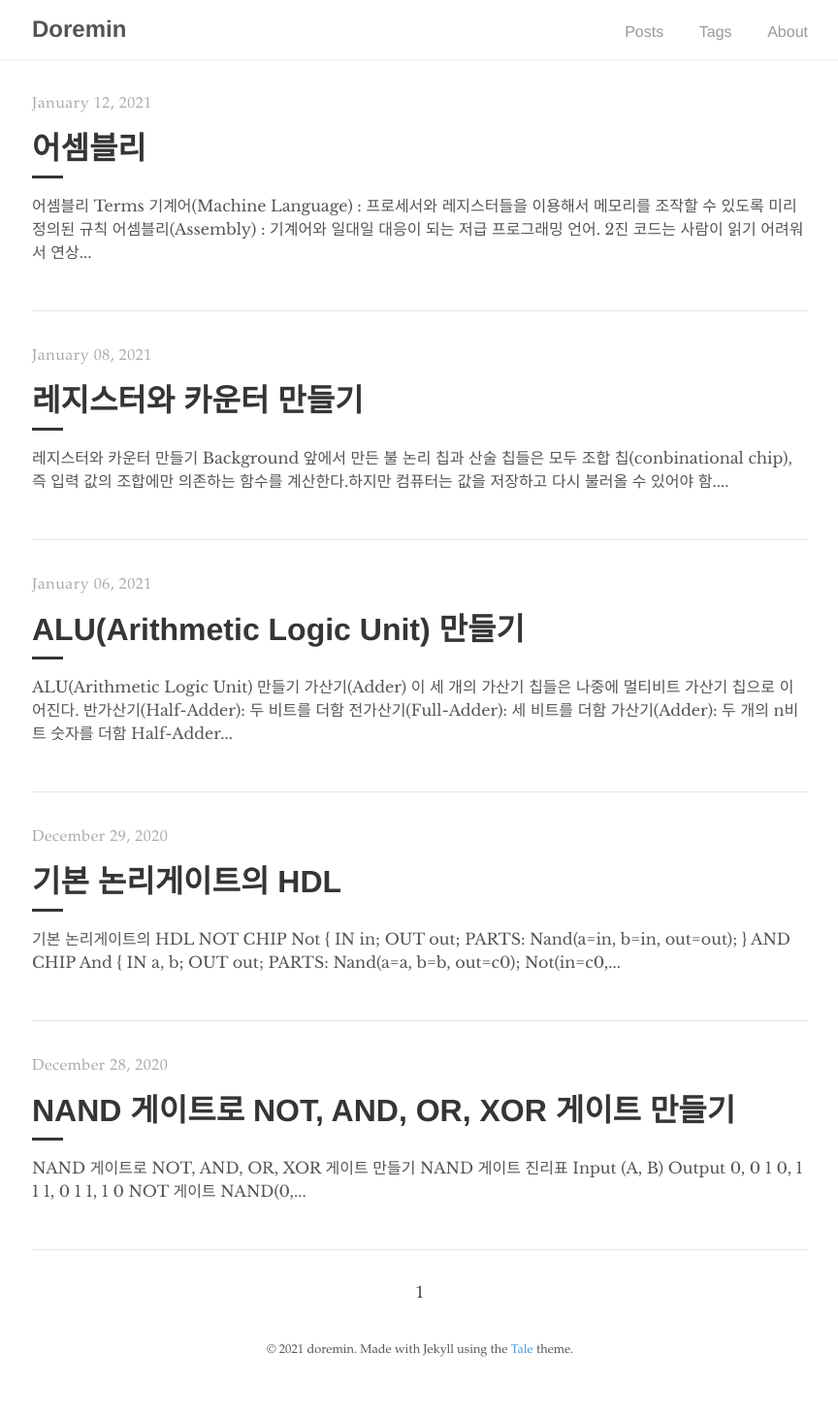
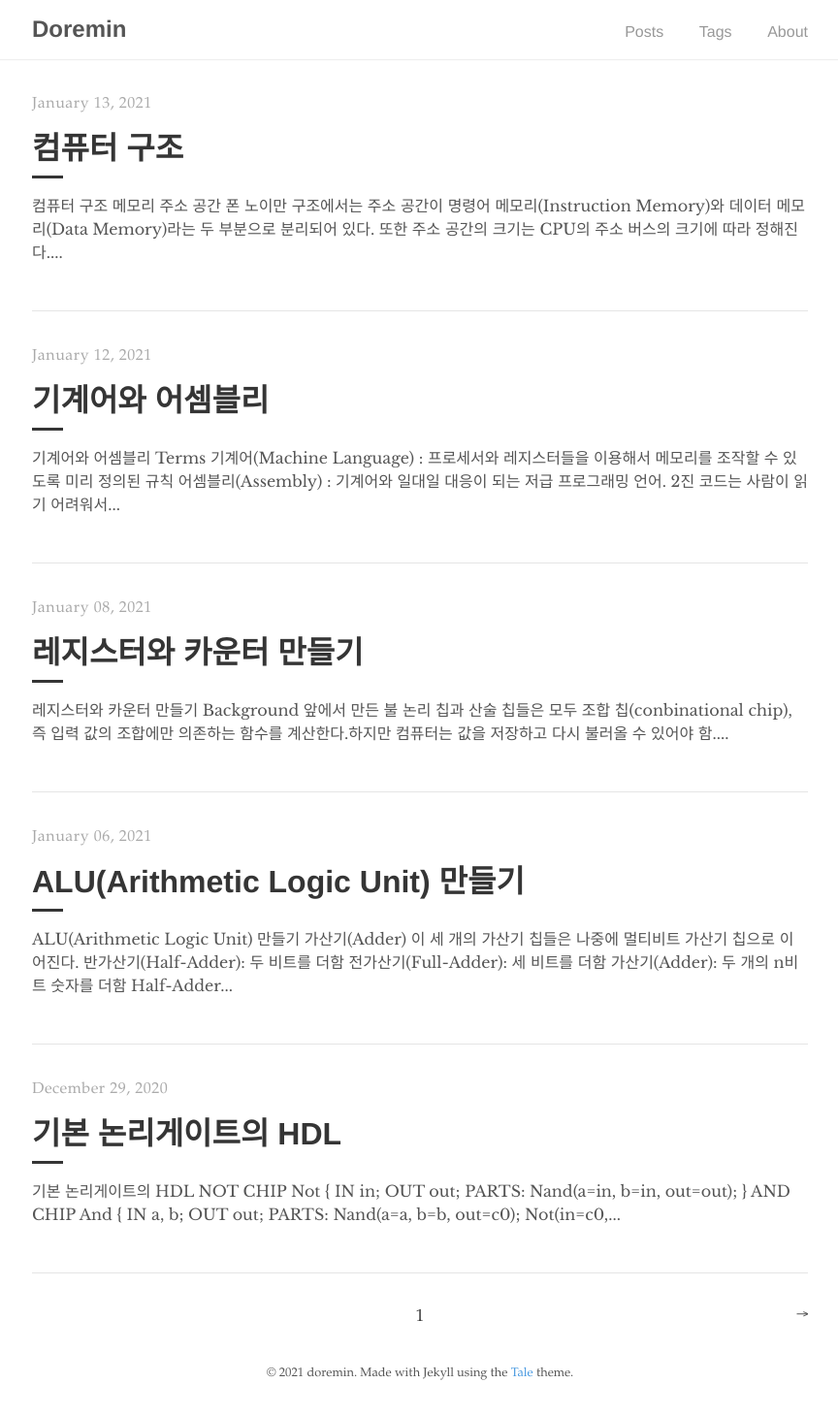
Before and after one commit to doremin/doremin.github.io, a Jekyll site: the page built from index.html, in a window 1280 px wide. Shown: the whole page at 97% size, without its empty margins (207-1071 px from the left). Built offline with Jekyll 4.4.1, drawn with Linux system fonts in a browser that asks for light colours; the list of posts is cut into pages by our own code; before the commit the page ends 1435 px from its top, so only the background shows below that; some of the changed lines change nothing that is shown.

Commit message:
add post

````diff
--- a/_posts/2021-01-12-20:20.md
+++ b/_posts/2021-01-12-20:20.md
@@ -1,11 +1,11 @@
 ---
 layout: post
-title:  "어셈블리"
+title:  "기계어와 어셈블리"
 author: "doremin"
 tags: [Elements Of Compting Systems]
 ---
 
-## 어셈블리
+## 기계어와 어셈블리
 
 ### Terms
 
--- /dev/null
+++ b/_posts/2021-01-13-19:13.md
@@ -0,0 +1,177 @@
+---
+layout: post
+title:  "컴퓨터 구조"
+author: "doremin"
+tags: [Elements Of Compting Systems]
+---
+
+## 컴퓨터 구조
+
+#### 메모리 주소 공간
+
+폰 노이만 구조에서는 주소 공간이 명령어 메모리(Instruction Memory)와 데이터 메모리(Data Memory)라는 두 부분으로 분리되어 있다. 또한 주소 공간의 크기는 CPU의 주소 버스의 크기에 따라 정해진다. 만약 주소 버스가 32비트인 시스템에서는 2^32개의 서로 다른 주소에 대한 식별자를 만들 수 있으므로 0부터 2^32-1까지의 주소범위를 제공할 수 있다. 일반적으로 운영 체제는 하나의 프로세스에 대하여 하나의 주소공간을 제공하며, 프로세스 내의 사용자 스레드들은 주소공간을 공유한다. 앞으로 만들 시스템에서는 폭이 16비트이고 주소 공간은 15비트, 최대 32K(2^15)개의 16비트 단어들에 주소를 할당할 수 있다.
+
+#### 레지스터
+
+프로세서에서 가장 빠르게 접근할 수 있는 메모리이다. 일반적으로 현재 계산을 수행중인 값을 저장하는데 쓰인다.
+
+데이터 레지스터
+    : 정수 값을 저장할 수 있는 레지스터
+
+주소 레지스터
+    : 메모리 주소를 저장하여 메모리 접근에 사용되는 레지스터
+
+범용 레지스터
+    : 데이터와 주소를 모두 저장할 수 있는 레지스터
+
+부동소수점 레지스터
+    : 많은 시스템에서 부동소수점 값을 저장하기 위해 사용된다.
+
+상수 레지스터 : 0이나 1 등 고정된 값으 저장하고 있는 레지스터
+
+특수 레지스터
+    : 프로그램의 상태를 저장한다. 프로그램 카운터, 스택 포인터, 상태 레지스터 등이 있다.
+
+앞으로 만들 시스템에서 사용할 레지스터이다.
+
+A 레지스터
+    : 데이터와 주소를 저장하는 레지스터
+
+D 레지스터
+    : 데이터를 저장하는 레지스터
+
+A레지스터는 메모리에 직접 접근을 용이하게 하는 용도로 쓰인다. 그런데 앞으로 만들 시스템에서 명령어는 폭이 16비트이고, 주소는 15비트이므로 연산 코드와 주소를 한 명령어 형식에 다 집어넣기는 불가능하다. 따라서 주소를 명시하는 대신. M 이라는 이름의 주소로만 메모리 접근이 가능하도록 강제한다. M은 항상 A레지스터의 현재 값을 주소로 하는 메모리 내 단어를 참조한다.
+
+
+#### 명령어
+
+CPU는 메모리에서 PC(Program Counter)가 가리키는 주소의 워드를 읽어와서 디코딩하고 op 코드를 확인하여 명령어를 실행한다.
+
+그리고 앞으로 만들 시스템에서 사용 할 명령어의 구조는 다음과 같다.
+
+###### A-명령어
+
+A레지스터에 15비트 값을 설정하는 데 쓰인다.
+
+예를들면 @5 명령은 0000000000000101와 동일하다.
+
+A-명령어 : @value   // value는 음수가 아닌 10진수
+![A-CCOMMAND](/assets/images/2021-01-13/2021-01-13-1.png)
+
+###### C-명령어
+
+A-명령어와 함께 쓰이며, 만들 컴퓨터에서 가능한 모든 연산을 수행한다.
+
+C-명령어 : dest=comp;jump   // dest나 jump 필드는 공란일 수 있다.
+![C-CCOMMAND](/assets/images/2021-01-13/2021-01-13-2.png)
+
+맨 왼쪽 비트 값 1은 이 명령어가 C-명령어 임을 나타내는 코드이다. 그 다음 두 비트는 사용되지 않고, dest=comp;jump의 의미는 다음과 같다. comp 필드는 ALU가 할 연산이 무언인지를 뜻한다. dest 필드는 계산된 값을 어디에 저장할지 가리킨다. jump 필드는 점프 조건으로, 다음에 불러와서 실행할 명령어가 무엇인지를 의미한다.
+
+계산 필드(Computation Field)
+    : D와 A 및 M 레지스터 상에서 미리 정해진 함수들을 계산한다. 계산할 함수는 명령어의 comp 필드에서 정의되는데, 1개의 a-비트 및 6개의 c-비트, 총 7비트로 표현된다. 예를들어 D|M 값을 계산하는 명령어는 111**1 0101 01**00 0000이다.
+
+![COMP-FIELD](/assets/images/2021-01-13/2021-01-13-3.png)
+
+목적지 필드(Destination Field)
+    : comp 부분에서 계산된 값은, 3비트 dest 부분이 가리키는 몇 가지 목적지에 저장된다. 첫 번째와 두 번째 d-비트는 계산돤 값을 각각 A레지스터와 D레지스터에 자장할지를 결정하는 코드다. 세 번째 d-비트는 계산된 값을 M에 저장할지를 결정하는 코드다. 이 비트는 하나 이상이 1이거나, 또는 모두 0일 수도 있다.
+
+점프 필드(Jump Field)
+    : 컴퓨터가 다음에 수행할 일을 지시한다. 컴퓨터가 하게 될 일은 두 가지 중 하나다. 하나는 프로그램에서 다음번 명령을 불러와서 실행하는 것(기본 설정)이고, 또 하나는 프로그램 내 다른 곳에 위치한 명령을 불러와서 실행하는 일이다. 후자의 경우에 컴퓨터는 점프할 주소가 A레지스터에 이미 저장되었다고 가정한다.
+
+![JUMP-FIELD](/assets/images/2021-01-13/2021-01-13-4.png)
+
+##### A레지스터를 사용할 때 충돌
+
+A레지스터를 M과 연계하여 다음번 C-명령어의 데이터 메모리 위치를 선택하는 데에도, 점프 주소와 연계하여 다음번 C-명령어의 명령어 메모리 위치를 선택하는 데도 활용할 수 있다. 그러므로 두 경우가 충돌하는 현상을 막으려면 점프가 포함된 C-명령어가 M을 참조하지 않도록 주의 깊게 프로그램을 작성해야 한다.
+
+### 입/출력 조작
+
+##### 스크린
+
+스크린은 512개 열 X 256개 행의 흑백 픽셀로 구성된다고 하자. 또한 스크린에 표시되는 픽셀은 RAM 주소 16384(0x4000)부터 시작하는 8K짜리 메모리 맵에 대응한다. RAM내에서 32개의 연속된 16비트 단어(word)로 표현된다. 그로므로 위에서 r번째 행, 왼쪽에서 c번째 열의 픽셀은, RAM[16384+r*32+c/16]애 위치한 단어의 c%16번째 비트로 매핑된다.
+
+예:
+```
+// 스크린의 가장 왼쪽 위에 16 픽셀 길이의 선을 까맣게 칠한다.
+@SCREEN // 레지스터 A가 스크린 맨 윗 행에서 가장 왼쪽 16개 픽셀에 매핑되는 단어를 가리키도록 설정
+M=-1    // -1은 2진수로 1111111111111111이다.
+```
+
+##### 키보드
+
+RAM 주소 24576(0x6000)에 위치한 1단어 메모리 맵을 통해 물리적 키보드 장치와 통신한다. 실제 키보드에서 키가 눌릴 때마다, 눌린 키의 16비트 ASCII 코드가 RAM[24576]에 기록되는 식이다.
+
+### 곱셈 프로그램
+
+R0와 R1이 입력으로 주어지고 R0 * R1을 R2에 저장하는 프로그램이다. R0, R1>=0, R0 * R1 < 32768이라 가정한다.
+
+```
+@R2
+M=0         // Initialize R2 = 0
+(LOOP)
+    @R1
+    D=M
+    @END
+    D;JLE   // if D <= 0 then Jump to @END
+    @R0
+    D=M     // D = R0
+    @R2
+    M=D+M   // R2 = R0 + R2
+    @R1
+    M=M-1   // R1 -= 1
+    @LOOP
+    0;JMP   // Jump to @LOOP
+(END)
+    @END
+    0;JMP   // Inifinite loop
+```
+
+### I/O 조작 프로그램
+
+키가 눌리면 스크린을 검게 만드는 프로그램이다.
+
+```
+(LOOP)
+    @R0
+    M=0     // Initialize R0 = 0
+    @KBD
+    D=M     // D = Memory[KBD]
+    @SETWHITE
+    D;JEQ   // if D == 0 then Jump to @SETWHITE
+    @SETBLACK
+    0;JMP   // else Jump to @SETBLACK
+
+(SETWHITE)
+    @8192
+    D=A
+    @R0
+    D=D-M   // D = 8192 - R0
+    @LOOP
+    D;JEQ   // if D == 0 then Jump to @LOOP
+    @R0
+    D=M     // D = R0
+    @SCREEN
+    A=D+A   A = R0 + @SCREEN
+    M=0     // SET Word to 0000000000000000
+    @R0
+    M=M+1   // R0 += 1
+    @SETWHITE
+    0;JMP   // Jump to @SETWHITE
+
+(SETBLACK)
+    @8192
+    D=A
+    @R0
+    D=D-M   // D = 8192 - R0
+    @LOOP
+    D;JEQ   // if D == 0 then Jump to @LOOP
+    @R0
+    D=M     // D = R0
+    @SCREEN
+    A=D+A   // A= R0 + @SCREEN
+    M=-1    // SET Word to 1111111111111111
+    @R0
+    M=M+1   // R0 += 1
+    @SETBLACK
+    0;JMP   // Jump to @SETBLACK
+```
````
Also changed, not shown: assets/images/2021-01-13/2021-01-13-1.png (added), assets/images/2021-01-13/2021-01-13-2.png (added), assets/images/2021-01-13/2021-01-13-3.png (added), assets/images/2021-01-13/2021-01-13-4.png (added).
